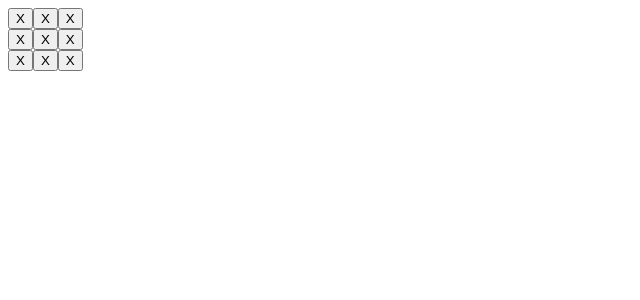
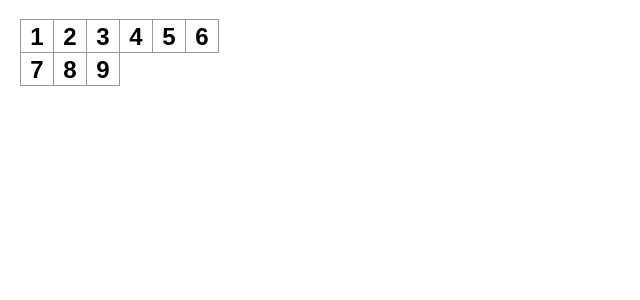
Before and after one commit to sdmisra/TicTacWhoa, a React (Create React App) app: page / in a window 1280 px wide. Shown: the top 300 px of the page, without its empty margins (0-640 px from the left). Built offline with nearby package versions, Linux system fonts and the light colour scheme.

Commit message:
setup board squares with handleClick

```diff
--- /dev/null
+++ b/src/App.css
@@ -0,0 +1,89 @@
+* {
+  box-sizing: border-box;
+}
+
+body {
+  font-family: sans-serif;
+  margin: 20px;
+  padding: 0;
+}
+
+h1 {
+  margin-top: 0;
+  font-size: 22px;
+}
+
+h2 {
+  margin-top: 0;
+  font-size: 20px;
+}
+
+h3 {
+  margin-top: 0;
+  font-size: 18px;
+}
+
+h4 {
+  margin-top: 0;
+  font-size: 16px;
+}
+
+h5 {
+  margin-top: 0;
+  font-size: 14px;
+}
+
+h6 {
+  margin-top: 0;
+  font-size: 12px;
+}
+
+code {
+  font-size: 1.2em;
+}
+
+ul {
+  padding-inline-start: 20px;
+}
+
+* {
+  box-sizing: border-box;
+}
+
+body {
+  font-family: sans-serif;
+  margin: 20px;
+  padding: 0;
+}
+.square {
+  background: #fff;
+  border: 1px solid #999;
+  float: left;
+  font-size: 24px;
+  font-weight: bold;
+  line-height: 34px;
+  height: 34px;
+  margin-right: -1px;
+  margin-top: -1px;
+  padding: 0;
+  text-align: center;
+  width: 34px;
+}
+
+.board-row:after {
+  clear: both;
+  content: '';
+  display: table;
+}
+
+.status {
+  margin-bottom: 10px;
+}
+.game {
+  display: flex;
+  flex-direction: row;
+}
+
+.game-info {
+  margin-left: 20px;
+}
--- a/src/App.tsx
+++ b/src/App.tsx
@@ -1,23 +1,30 @@
 import {ReactElement} from "react"
+
+function Square({value} : any) {
+  function handleClick() {
+    console.log('clicked!');
+  }
+  return <button className="square" onClick={handleClick}>{value}</button>;
+}
 
 function Board(): ReactElement {
   return (
-    <>
+  <>
     <div className="board-row"></div>
-      <button className="square">X</button>
-      <button className="square">X</button>
-      <button className="square">X</button>
+      <Square value="1"/>
+      <Square value="2"/>
+      <Square value="3"/>
     <div className="board-row">
-      <button className="square">X</button>
-      <button className="square">X</button>
-      <button className="square">X</button>
+      <Square value="4"/>
+      <Square value="5"/>
+      <Square value="6"/>
     </div>
     <div className="board-row">
-      <button className="square">X</button>
-      <button className="square">X</button>
-      <button className="square">X</button>
+      <Square value="7"/>
+      <Square value="8"/>
+      <Square value="9"/>
     </div>
-    </>
+  </>
   )
 }
 
--- a/src/index.css
+++ /dev/null
@@ -1,13 +0,0 @@
-body {
-  margin: 0;
-  font-family: -apple-system, BlinkMacSystemFont, 'Segoe UI', 'Roboto', 'Oxygen',
-    'Ubuntu', 'Cantarell', 'Fira Sans', 'Droid Sans', 'Helvetica Neue',
-    sans-serif;
-  -webkit-font-smoothing: antialiased;
-  -moz-osx-font-smoothing: grayscale;
-}
-
-code {
-  font-family: source-code-pro, Menlo, Monaco, Consolas, 'Courier New',
-    monospace;
-}
--- a/src/index.tsx
+++ b/src/index.tsx
@@ -1,5 +1,7 @@
 import { StrictMode } from "react";
 import { createRoot } from "react-dom/client";
+import "./App.css"
+
 
 import App from "./App";
 
```
